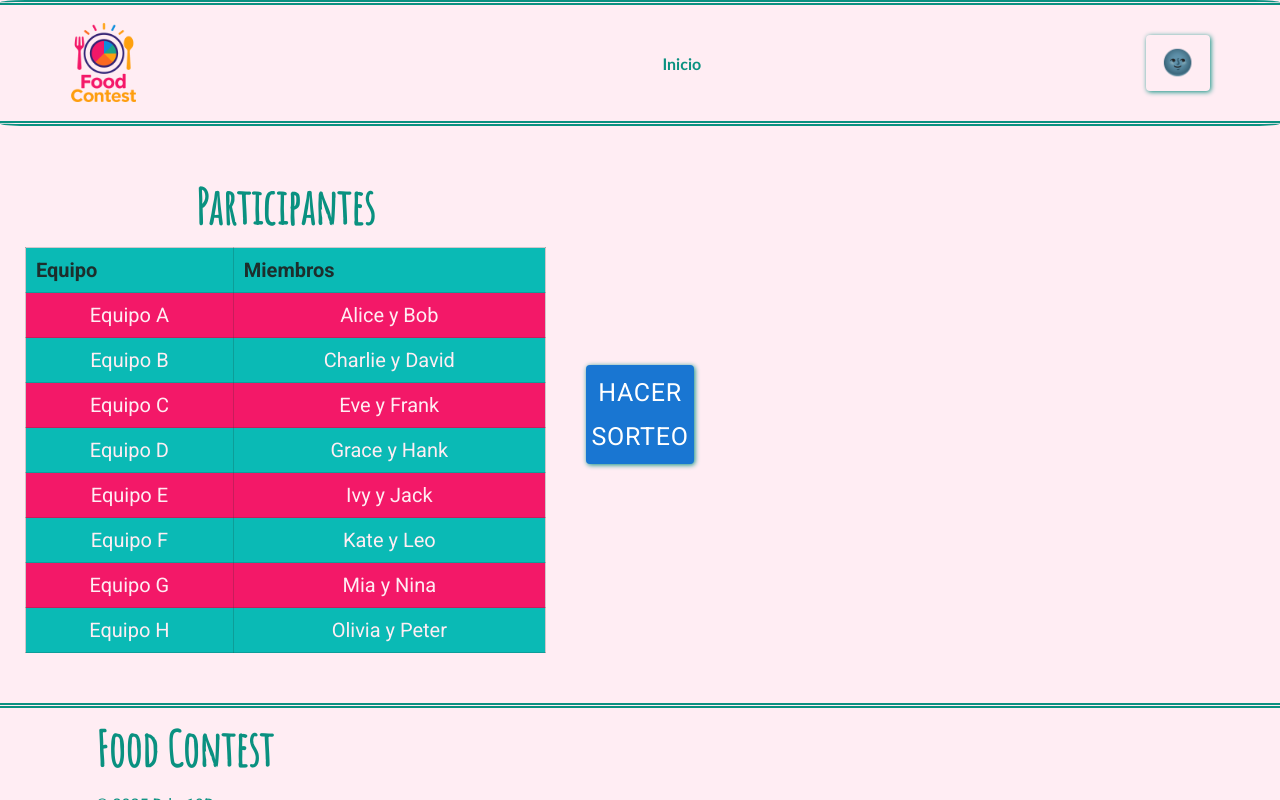
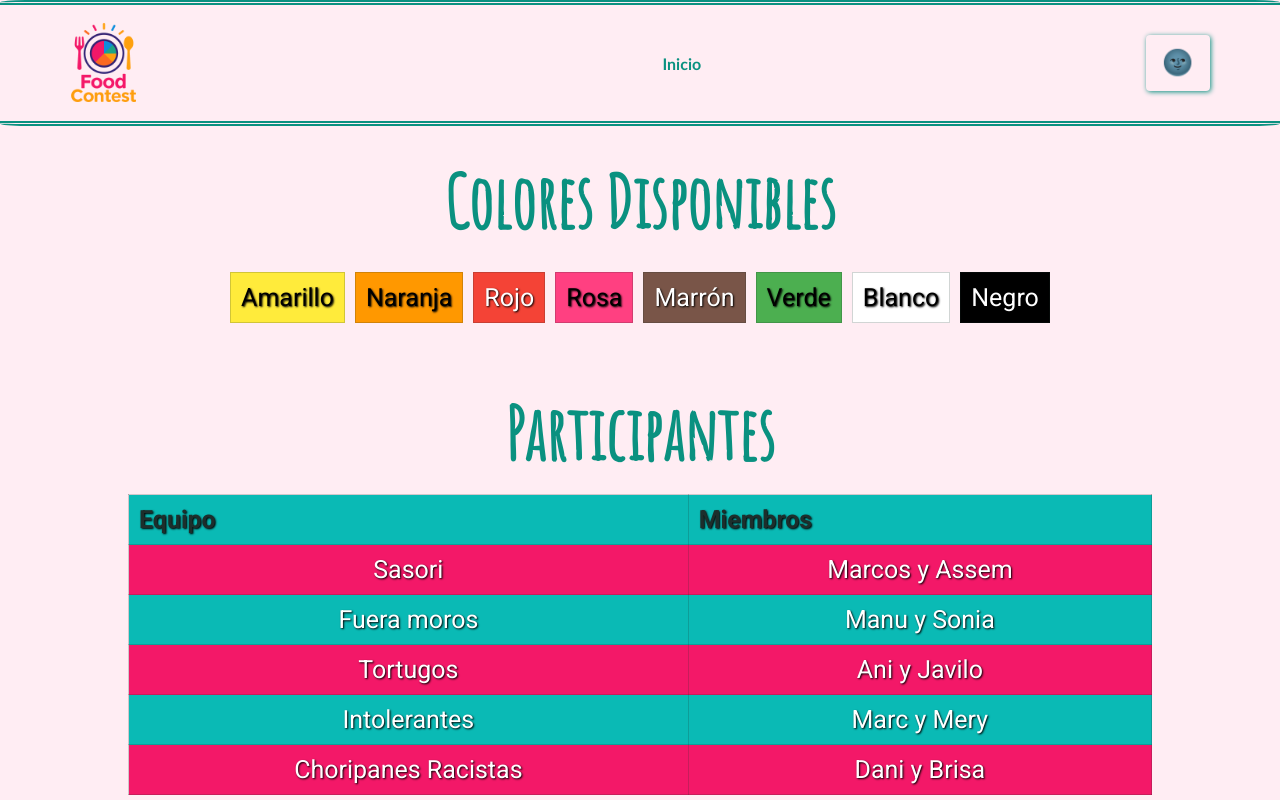
Before and after one commit to ddm19/FoodContest, a React (Vite) app: page /raffle in a window 1280 px wide. Built offline with nearby package versions, Linux system fonts and the light colour scheme.

Commit message:
feat: raffle table

```diff
--- a/src/components/customButton/customButton.scss
+++ b/src/components/customButton/customButton.scss
@@ -19,4 +19,15 @@
         border: 1px solid var(--color-primary-dark);
         transition: all 0.75s ease;
     }
+
+    @media (max-width: 700px)
+    {
+        transition: all 0.25s ease-in-out;
+
+        &:active
+        {
+            transform: translateY(2px) scale(0.95);
+            transition: all 0.25s ease;
+        }
+    }
 }
--- a/src/pages/home/Home.scss
+++ b/src/pages/home/Home.scss
@@ -26,6 +26,13 @@
     &__sectionButton
     {
         width: 60%;
-        height: var(--input-size-9)
+
+        height: var(--input-size-9);
+
+        @media (max-width: 700px)
+        {
+            width: 90%;
+            height: var(--input-size-6);
+        }
     }
 }
--- a/src/pages/home/Home.tsx
+++ b/src/pages/home/Home.tsx
@@ -8,10 +8,10 @@ const Home: React.FC = () => {
 
   return (
     <div className="home">
-      <h1>Welcome to the Food Contest Voting App</h1>
+      <h1>Bienvenidos a La Velada de colorines 2025</h1>
       <div className="home__buttonContainer">
         <CustomButton variant="text" color="primary" className="home__sectionButton" onClick={() => { }} >
-          Click Me
+          Votar
         </CustomButton>
         <CustomButton variant="text" color="primary" className="home__sectionButton" onClick={() => { navigate('/raffle ') }} >
           SORTEO DE COLOR
--- a/src/pages/raffle/raffle.scss
+++ b/src/pages/raffle/raffle.scss
@@ -6,9 +6,25 @@
     width: 100%;
     height: 100%;
     display: flex;
+    flex-direction: column;
     align-items: center;
     justify-content: center;
-    gap: var(--spacing-3);
+    gap: var(--spacing-2);
+
+    &__colors
+    {
+        display: flex;
+        flex-wrap: wrap;
+        gap: var(--spacing-2);
+        margin-bottom: var(--spacing-3);
+        width: 100%;
+        justify-content: center;
+        align-items: center;
+
+    }
+
+
+
 
     @media (max-width: 768px)
     {
@@ -18,7 +34,7 @@
 
     &__tableContainer
     {
-        width: 100%;
+        width: 80%;
         margin: var(--spacing-5);
 
         @media (max-width: 768px)
@@ -66,8 +82,10 @@
     {
         padding: var(--spacing-2) var(--spacing-2);
         border: 1px solid var(--color-border);
-        color: var(--color-background);
-        font-size: var(--font-size-5);
+        color: var(--color-white);
+        font-size: var(--font-size-6);
+        text-align: center;
+        text-shadow: 1px 1px 2px var(--color-black);
 
         &--header
         {
--- a/src/pages/raffle/raffle.tsx
+++ b/src/pages/raffle/raffle.tsx
@@ -12,14 +12,12 @@ interface Team {
 type Assignments = Record<string, string>;
 
 const teams: Team[] = [
-    { name: 'Equipo A', members: ['Alice', 'Bob'] },
-    { name: 'Equipo B', members: ['Charlie', 'David'] },
-    { name: 'Equipo C', members: ['Eve', 'Frank'] },
-    { name: 'Equipo D', members: ['Grace', 'Hank'] },
-    { name: 'Equipo E', members: ['Ivy', 'Jack'] },
-    { name: 'Equipo F', members: ['Kate', 'Leo'] },
-    { name: 'Equipo G', members: ['Mia', 'Nina'] },
-    { name: 'Equipo H', members: ['Olivia', 'Peter'] },
+    { name: 'Sasori', members: ['Marcos', 'Assem'] },
+    { name: 'Fuera moros', members: ['Manu', 'Sonia'] },
+    { name: 'Tortugos', members: ['Ani', 'Javilo'] },
+    { name: 'Intolerantes', members: ['Marc', 'Mery'] },
+    { name: 'Choripanes Racistas', members: ['Dani', 'Brisa'] },
+
 
 ];
 
@@ -57,8 +55,18 @@ const Raffle: React.FC = () => {
         isLoading ? <Loading text='Sorteando colores...' />
             : (
                 <div className="raffle">
+                    <h1 className="raffle__title">Colores Disponibles</h1>
+
+                    <div className='raffle__colors'>
+                        {colors.map((color) => (
+                            <div key={color} className="raffle__cell" data-color={color}>
+                                {color}
+                            </div>
+                        ))}
+                    </div>
                     <div className='raffle__tableContainer'>
-                        <h2 className="raffle__title">Participantes</h2>
+
+                        <h1 className="raffle__title">Participantes</h1>
                         <table className="raffle__table">
                             <thead className="raffle__thead">
                                 <tr className="raffle__row">
```
